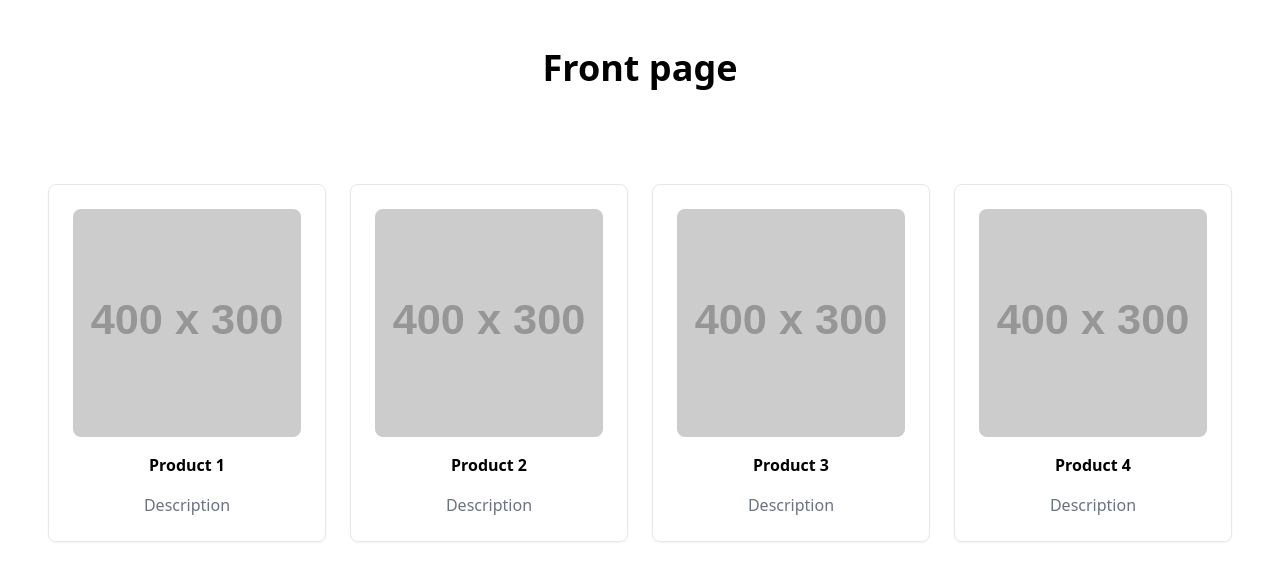
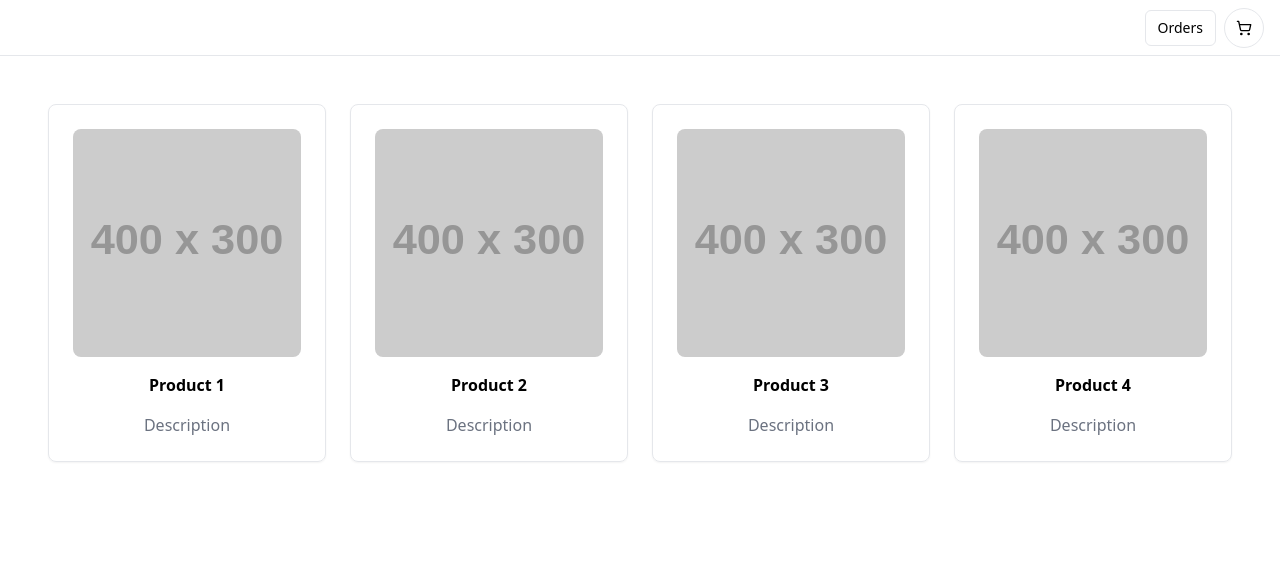
Before and after one commit to EmilisGit/WebStore, a website: page public/index.html in a window 1280 px wide. Drawn offline with nearby package versions, Linux system fonts and the light colour scheme; placeholder pictures from the web are drawn by us.

Commit message:
added navigation bar, working on adding items to cart and displaying them

```diff
--- a/public/index.html
+++ b/public/index.html
@@ -5,18 +5,16 @@
     <meta name="viewport" content="width=device-width, initial-scale=1.0" />
     <script src="https://cdn.tailwindcss.com"></script>
     <script src="./scripts/productTable.mjs" type="module"></script>
+    <script src="./scripts/navbar.mjs"></script>
   </head>
   <body>
-    <header>
-      <h1 class="text-4xl font-bold text-center p-12">Front page</h1>
-    </header>
-    <!--
-// v0 by Vercel.
-// https://v0.dev/t/BaZnY39XLiv
--->
+    <div id="nav-barParent" class="flex h-14 items-center px-4 border-b"></div>
+    <header></header>
+    <main></main>
     <div
       id="product-table"
       class="grid grid-cols-1 sm:grid-cols-2 lg:grid-cols-4 gap-6 p-12"
     ></div>
+    <footer></footer>
   </body>
 </html>
--- /dev/null
+++ b/public/scripts/navbar.mjs
@@ -0,0 +1,22 @@
+async function navbarController() {
+  await insertTemplatesFrom("./templates.html");
+  const navbarTemplate = document.querySelector("#nav-bar");
+  const navbarParent = document.querySelector("#nav-barParent");
+  const navbar = navbarTemplate.content.cloneNode(true);
+  navbarParent.appendChild(navbar);
+  openCart(navbarParent);
+}
+
+async function insertTemplatesFrom(source) {
+  const templates = await fetch(source).then((d) => d.text());
+  document.body.insertAdjacentHTML("beforeend", templates);
+}
+
+function openCart(navbar) {
+  const cart = navbar.querySelector("#cartButton");
+  cart.addEventListener("click", () => {
+    window.location.href = "/shoppingCart.html";
+  });
+}
+
+navbarController();
--- a/public/scripts/productTable.mjs
+++ b/public/scripts/productTable.mjs
@@ -83,8 +83,8 @@ async function addToCart(productId) {
   try {
     const response = await postTo("/cart", { productId });
     const cartItems = await response.json();
-    // TODO: Update cart items in UI
-    console.log(response);
+    console.log(cartItems);
+    sessionStorage.setItem("cartItems", JSON.stringify(cartItems));
   } catch (error) {
     console.error(error);
   }
--- a/public/templates.html
+++ b/public/templates.html
@@ -32,7 +32,7 @@
     <button>Buy Now</button>
   </dialog>
 </template>
-
+<!-- Shopping cart item -->
 <template id="shopping-cart-item">
   <div class="flex items-center gap-4">
     <img
@@ -53,3 +53,34 @@
     </button>
   </div>
 </template>
+<!-- Navigation bar -->
+<template id="nav-bar">
+  <div class="flex-1 font-semibold"></div>
+  <button
+    class="inline-flex items-center justify-center text-sm font-medium border bg-background hover:bg-accent hover:text-accent-foreground h-9 rounded-md px-3"
+  >
+    Orders</button
+  ><button
+    id="cartButton"
+    class="inline-flex items-center justify-center text-sm font-medium border bg-background hover:bg-accent hover:text-accent-foreground h-10 w-10 ml-2 rounded-full"
+  >
+    <svg
+      xmlns="http://www.w3.org/2000/svg"
+      width="24"
+      height="24"
+      viewBox="0 0 24 24"
+      fill="none"
+      stroke="currentColor"
+      stroke-width="2"
+      stroke-linecap="round"
+      stroke-linejoin="round"
+      class="w-4 h-4"
+    >
+      <circle cx="8" cy="21" r="1"></circle>
+      <circle cx="19" cy="21" r="1"></circle>
+      <path
+        d="M2.05 2.05h2l2.66 12.42a2 2 0 0 0 2 1.58h9.78a2 2 0 0 0 1.95-1.57l1.65-7.43H5.12"
+      ></path></svg
+    ><span class="sr-only">Toggle cart</span>
+  </button>
+</template>
--- a/routes/checkoutRoutes.mjs
+++ b/routes/checkoutRoutes.mjs
@@ -7,6 +7,7 @@ import {
   containsIllegalChars,
 } from "../modules/ValidateInput/validateInput.mjs";
 import logCollector from "../modules/logCollector.mjs";
+import authenticate from "../modules/userAuth.mjs";
 
 const CHECKOUT_API = express.Router();
 CHECKOUT_API.use(express.json());
@@ -41,7 +42,7 @@ async function storeCompany(req, res, next) {
   }
 }
 
-CHECKOUT_API.post("/", async (req, res, next) => {
+CHECKOUT_API.post("/", authenticate, async (req, res, next) => {
   try {
     await storeCompany(req, res, next);
     await storeOrder(req, res, next);
--- a/server.mjs
+++ b/server.mjs
@@ -5,8 +5,8 @@ import logCollector from "./modules/logCollector.mjs";
 import CHECKOUT_API from "./routes/checkoutRoutes.mjs";
 import USER_API from "./routes/userRoutes.mjs";
 import CART_API from "./routes/cartRouter.mjs";
-import errorHandler from "./modules/ErrorHandling/errorHandler.mjs";
 import session from "express-session";
+import errorHandler from "./modules/errorHandling/errorHandler.mjs";
 
 const server = express();
 const port = process.env.PORT || 8080;
@@ -16,6 +16,7 @@ server.use(
     secret: process.env.SESSION_SECRET,
     resave: false,
     saveUninitialized: true,
+    cookie: { secure: false, sameSite: "strict" },
   })
 );
 const logger = new logCollector();
```
Also changed, not shown: modules/userAuth.mjs (added, +12 -0 lines), public/scripts/shoppingCart.mjs (added, +24 -0 lines), public/shoppingCart.html (+4 -3 lines), routes/cartRouter.mjs (+10 -0 lines).
